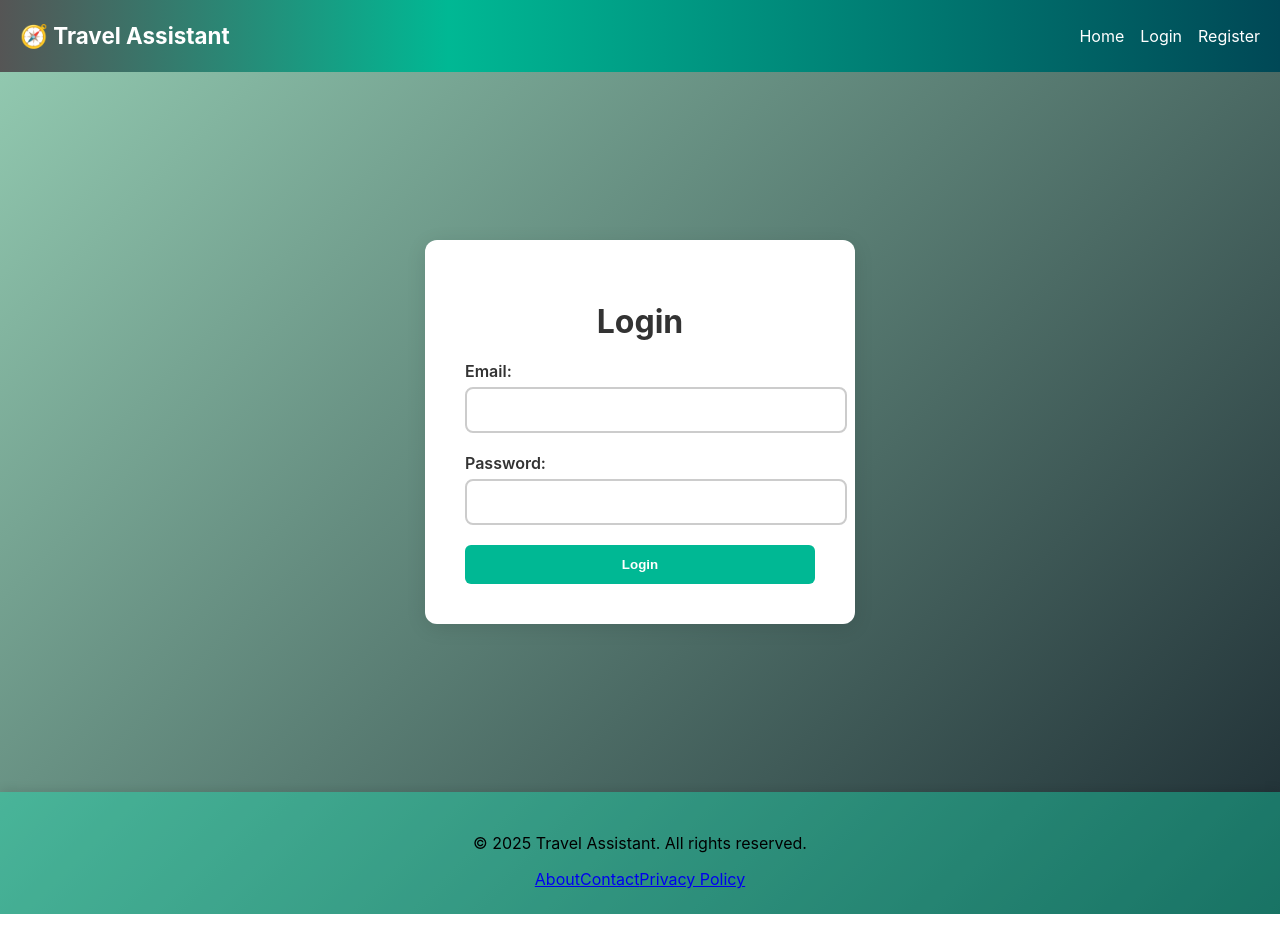
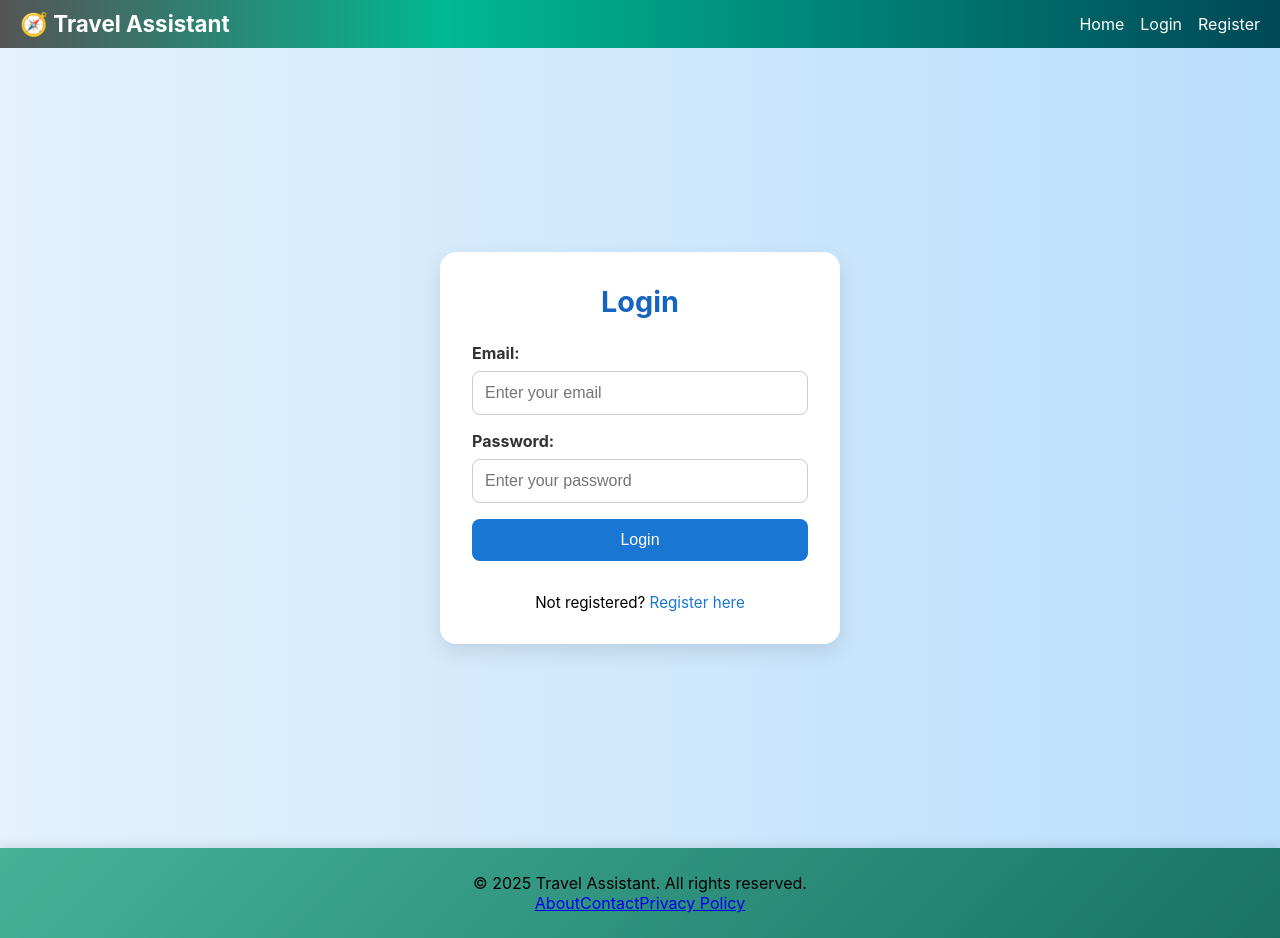
Before and after one commit to Ruturajsinghchouhan/frontend, a React (Create React App) app: page /login in a window 1280 px wide. Before the commit the page ends 914 px from the top, so only its background shows below. Built offline with nearby package versions, Linux system fonts and the light colour scheme.

Commit message:
login page chahge

```diff
--- a/src/componests/LoginComp/Login.css
+++ b/src/componests/LoginComp/Login.css
@@ -1,70 +1,109 @@
+/* Reset some basic defaults */
+* {
+  box-sizing: border-box;
+  margin: 0;
+  padding: 0;
+}
 
-
-.login-wrapper {
+.auth-container {
   display: flex;
   justify-content: center;
   align-items: center;
-  min-height: 90vh;
-  background-color: #f3f4f6;
-  background: #020024;
-  background: linear-gradient(135deg, #91c8af, #233439);
+  min-height: 100vh;
+  background: linear-gradient(to right, #e3f2fd, #bbdefb);
+  padding: 1rem;
 }
 
-.login-box {
-  background: white;
-  padding: 40px;
-  border-radius: 12px;
-  box-shadow: 0 4px 20px rgba(0, 0, 0, 0.1);
-  width: 350px;
+.auth-box {
+  background-color: #fff;
+  padding: 2rem;
+  border-radius: 1rem;
+  box-shadow: 0 8px 20px rgba(0, 0, 0, 0.1);
+  width: 100%;
+  max-width: 400px;
 }
 
-.login-box h1 {
+.auth-title {
   text-align: center;
-  margin-bottom: 20px;
+  margin-bottom: 1.5rem;
+  font-size: 1.8rem;
+  color: #1565c0;
+}
+
+.auth-message {
+  color: red;
+  text-align: center;
+  margin-bottom: 1rem;
+}
+
+.auth-form {
+  display: flex;
+  flex-direction: column;
+  gap: 1rem;
+}
+
+.auth-field label {
+  font-weight: bold;
+  margin-bottom: 0.5rem;
+  display: block;
   color: #333;
 }
 
-.form-group {
-  margin-bottom: 20px;
+.auth-field input {
+  padding: 0.75rem;
+  border: 1px solid #ccc;
+  border-radius: 0.5rem;
+  width: 100%;
+  font-size: 1rem;
+  transition: border 0.3s;
 }
 
-.form-group label {
-  display: block;
-  margin-bottom: 6px;
-  color: #555;
+.auth-field input:focus {
+  outline: none;
+  border-color: #1976d2;
 }
 
-.form-group input {
-  width: 100%;
-  padding: 10px;
-  border-radius: 6px;
-  border: 1px solid #ccc;
-  transition: border 0.2s;
-}
-
-.form-group input:focus {
-  border-color: #007bff;
-  outline: none;
-}
-
-button {
-  width: 100%;
-  padding: 12px;
-  background-color: #00b894;
+.auth-btn {
+  background-color: #1976d2;
   color: white;
+  padding: 0.75rem;
   border: none;
-  border-radius: 6px;
-  font-weight: bold;
+  border-radius: 0.5rem;
   cursor: pointer;
+  font-size: 1rem;
   transition: background 0.3s;
 }
 
-button:hover {
-  background-color: #b30000;
+.auth-btn:hover {
+  background-color: #0d47a1;
 }
 
-.login-output {
+.auth-footer {
   text-align: center;
-  color: red;
-  margin-bottom: 10px;
+  margin-top: 1rem;
+  font-size: 0.95rem;
 }
+
+.auth-footer a {
+  color: #1976d2;
+  text-decoration: none;
+}
+
+.auth-footer a:hover {
+  text-decoration: underline;
+}
+
+/* Responsive tweaks */
+@media (max-width: 480px) {
+  .auth-box {
+    padding: 1.5rem;
+  }
+
+  .auth-title {
+    font-size: 1.5rem;
+  }
+
+  .auth-btn {
+    font-size: 0.95rem;
+  }
+}
--- a/src/componests/LoginComp/Login.js
+++ b/src/componests/LoginComp/Login.js
@@ -1,22 +1,19 @@
 import './Login.css';
 import { useState } from 'react';
 import { userApi } from '../../apiUrl';
-import { useNavigate } from 'react-router-dom';
+import { useNavigate, Link } from 'react-router-dom';
 import axios from 'axios';
 
 function Login() {
   const navigate = useNavigate();
-
   const [output, setOutput] = useState('');
   const [email, setEmail] = useState('');
   const [password, setPassword] = useState('');
 
   const HandleSubmit = () => {
     const userDetail = { email, password };
-console.log(userDetail);
     axios.post(userApi + 'login', userDetail).then((response) => {
       const userDetail = response.data.userList;
-
       localStorage.setItem('token', response.data.token);
       localStorage.setItem('_id', userDetail._id);
       localStorage.setItem('name', userDetail.name);
@@ -35,13 +32,12 @@ console.log(userDetail);
   };
 
   return (
-    <>
-<div className="login-wrapper">
-  <div className="login-box">
-    {output && <p className="login-output">{output}</p>}
-    <h1>Login</h1>
-    <form>
-      <div className="form-group">
+    <div className="auth-container">
+      <div className="auth-box">
+        {output && <p className="auth-message">{output}</p>}
+        <h2 className="auth-title">Login</h2>
+        <form className="auth-form">
+          <div className="auth-field">
             <label htmlFor="email">Email:</label>
             <input
               type="email"
@@ -49,9 +45,10 @@ console.log(userDetail);
               value={email}
               onChange={(e) => setEmail(e.target.value)}
               required
+              placeholder="Enter your email"
             />
           </div>
-      <div className="form-group">
+          <div className="auth-field">
             <label htmlFor="pwd">Password:</label>
             <input
               type="password"
@@ -59,14 +56,18 @@ console.log(userDetail);
               value={password}
               onChange={(e) => setPassword(e.target.value)}
               required
+              placeholder="Enter your password"
             />
           </div>
-      <button type="button" onClick={HandleSubmit}>Login</button>
+          <button type="button" className="auth-btn" onClick={HandleSubmit}>
+            Login
+          </button>
+          <p className="auth-footer">
+            Not registered? <Link to="/register">Register here</Link>
+          </p>
         </form>
       </div>
     </div>
-
-    </>
   );
 }
 
```
Lines whose indentation alone changed are shown as unchanged.
